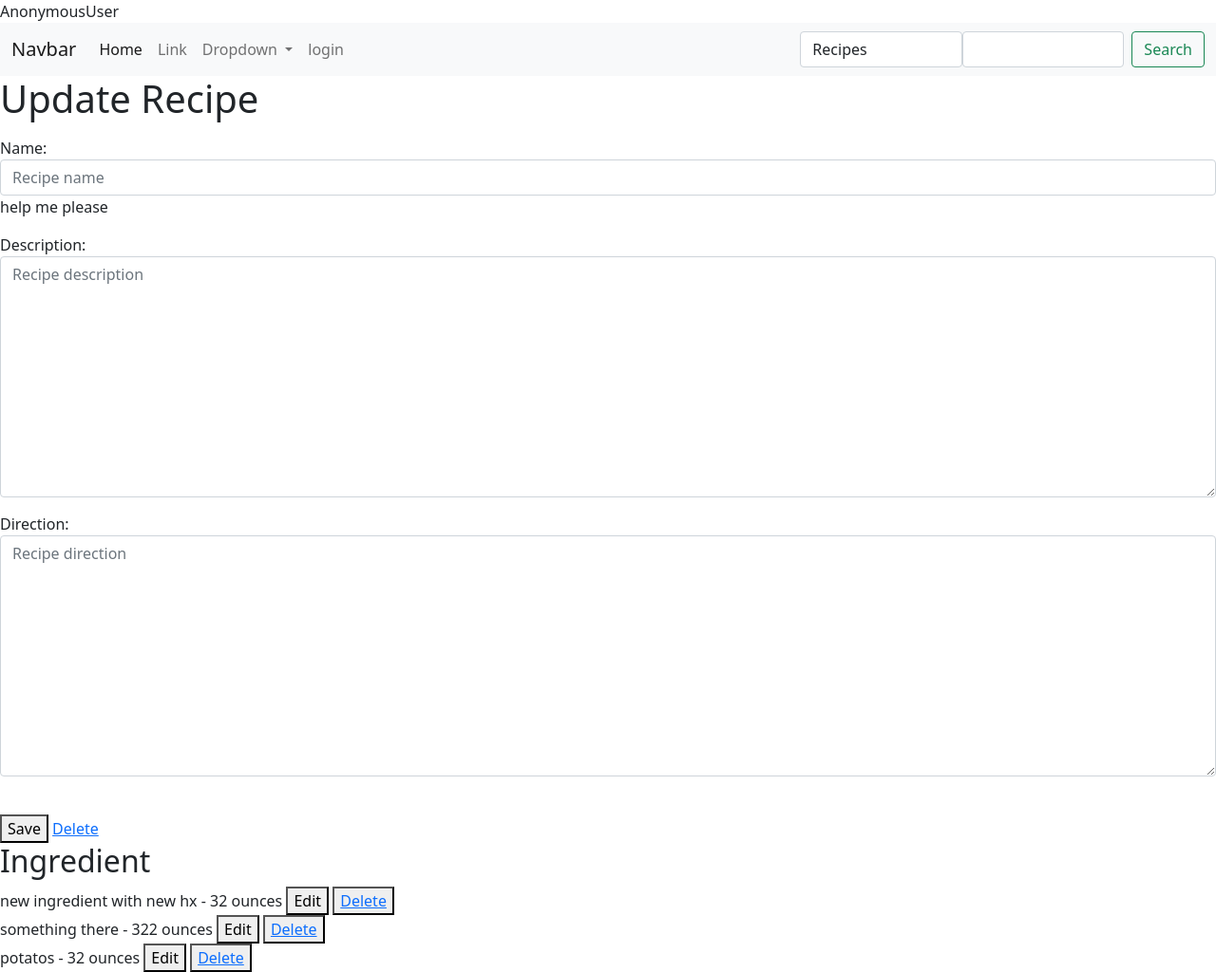
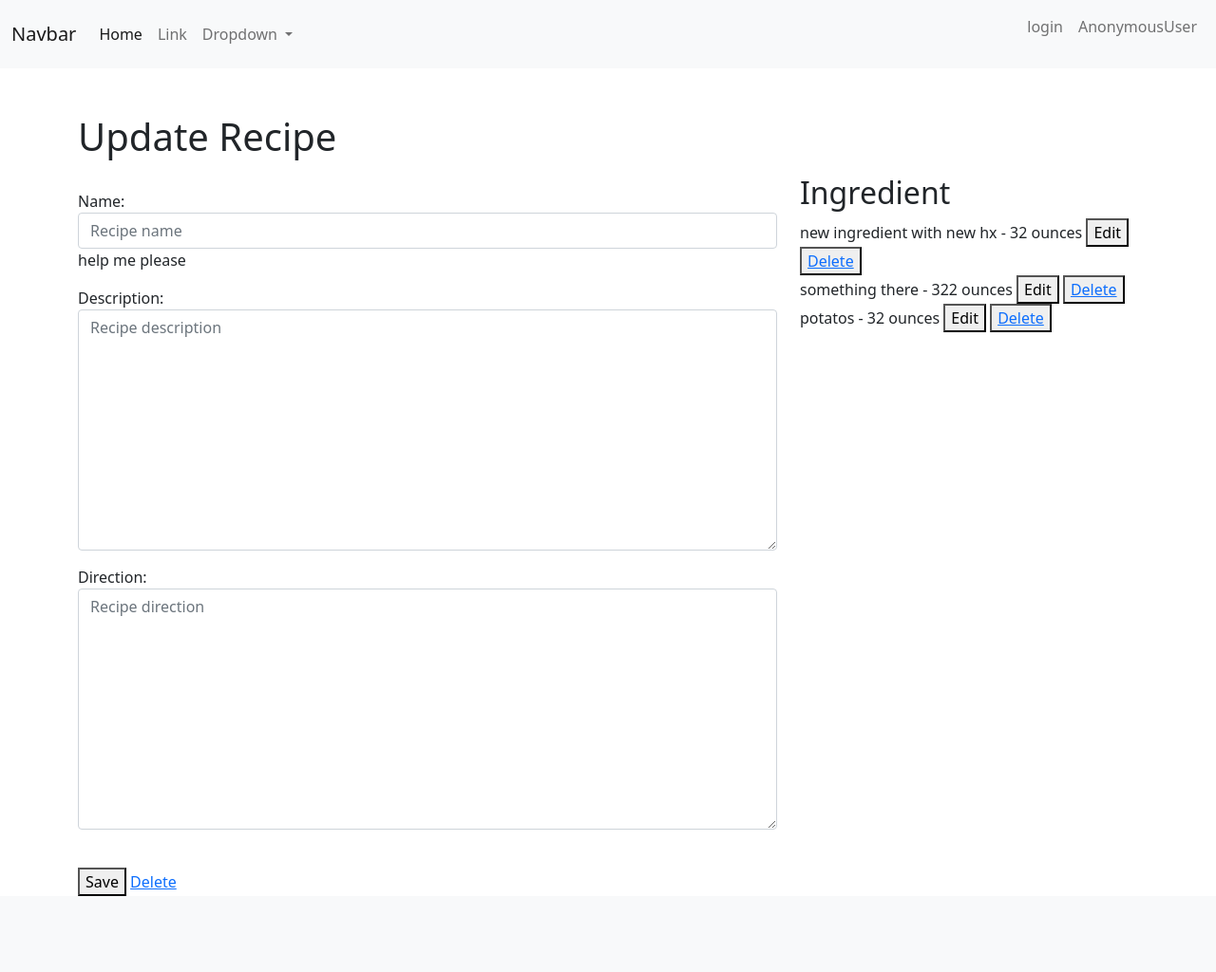
Before and after one commit to AslanZ-5/dj_food_project, a Django app: template recipes/templates/recipes/create-update.html in a window 1280 px wide. Shown: the whole page at 95% size. After the commit the page ends 944 px from the top, so only its background shows below. Run offline with Django 3.2, Linux system fonts and the light colour scheme; the template is opened without the code that fills it: values that come from a table or form of the project are taken from there, others are empty; data comes from the database, SQL or seed files in the repository; some libraries are stand-ins or nearby versions.

Commit message:
bootstrap some changes

```diff
--- a/core/templates/core/base.html
+++ b/core/templates/core/base.html
@@ -13,12 +13,20 @@
 
 </head>
 <body >
-{{user}}
+
 {% if user.is_authenticated %}
 {% endif %}
 {% include 'core/navbar.html' %}
-{% block content %}
+<div class="container">
+    <div class="row">
+        <div class="col">
+                {% block content %}
 {% endblock %}
+        </div>
+    </div>
+
+</div>
+
 
 <script src="https://cdn.jsdelivr.net/npm/bootstrap@5.1.3/dist/js/bootstrap.bundle.min.js" integrity="sha384-ka7Sk0Gln4gmtz2MlQnikT1wXgYsOg+OMhuP+IlRH9sENBO0LRn5q+8nbTov4+1p" crossorigin="anonymous"></script>
 <script>
--- a/core/templates/core/navbar.html
+++ b/core/templates/core/navbar.html
@@ -1,6 +1,6 @@
-<nav class="navbar navbar-expand-lg navbar-light bg-light">
+<nav class="navbar navbar-expand-lg navbar-light bg-light mb-5">
   <div class="container-fluid">
-    <a class="navbar-brand" href="#">Navbar</a>
+    <a class="navbar-brand" href="{% url 'home' %}">Navbar</a>
     <button class="navbar-toggler" type="button" data-bs-toggle="collapse" data-bs-target="#navbarSupportedContent" aria-controls="navbarSupportedContent" aria-expanded="false" aria-label="Toggle navigation">
       <span class="navbar-toggler-icon"></span>
     </button>
@@ -23,6 +23,13 @@
             <li><a class="dropdown-item" href="#">Something else here</a></li>
           </ul>
         </li>
+
+
+      </ul>
+      {% if  user.is_authenticated %}
+      {% include 'search/search-form.html' %}
+      {% endif %}
+     <ul class="nav navbar-nav navbar-right">
         <li class="nav-item">
           {% if  user.is_authenticated %}
           <form id="my_form" class="d-flex" action="{% url 'logout' %}" method="post">
@@ -35,8 +42,13 @@
               <a class="nav-link" href="{% url 'login' %}">login</a>
           {% endif %}
         </li>
+         <li class="nav-item">
+          <p class="nav-link">{{user}} </p>
+        </li>
       </ul>
-      {% include 'search/search-form.html' %}
+
+
+
     </div>
   </div>
 </nav>
--- a/recipes/templates/recipes/create-update.html
+++ b/recipes/templates/recipes/create-update.html
@@ -14,9 +14,11 @@
 <h1>Create Recipe</h1>
 {% endif %}
 <p style="color:green">{{message}}</p>
-
+<div class="row">
+    <div class="col-12 col-md-8">
 {% include 'recipes/partial/forms.html' %}
-
+</div>
+    <div class="col-12 col-md-4">
 {% if object %}
 <h2>Ingredient</h2>
 {% endif %}
@@ -29,7 +31,8 @@
         <button hx-get="{{new_ingredient_url}}" hx-trigger="click" hx-target="#ingredient-create" hx-swap="beforeend">Add New</button>
 
 {% endif %}
-
+        </div>
+</div>
 <script>
 
 
```
